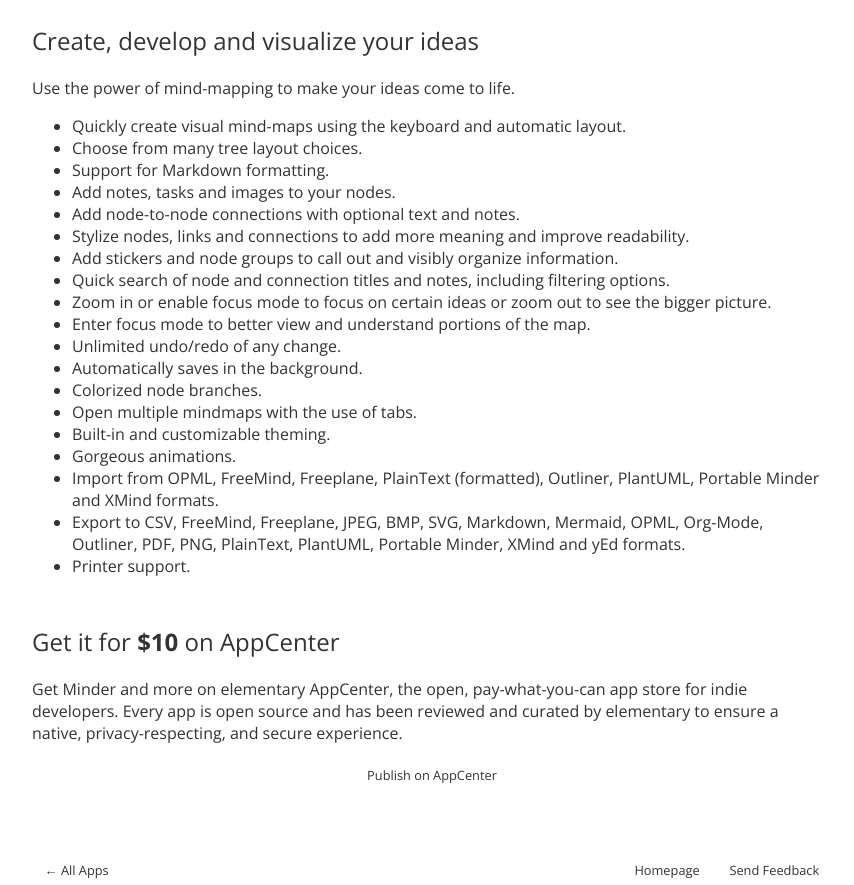
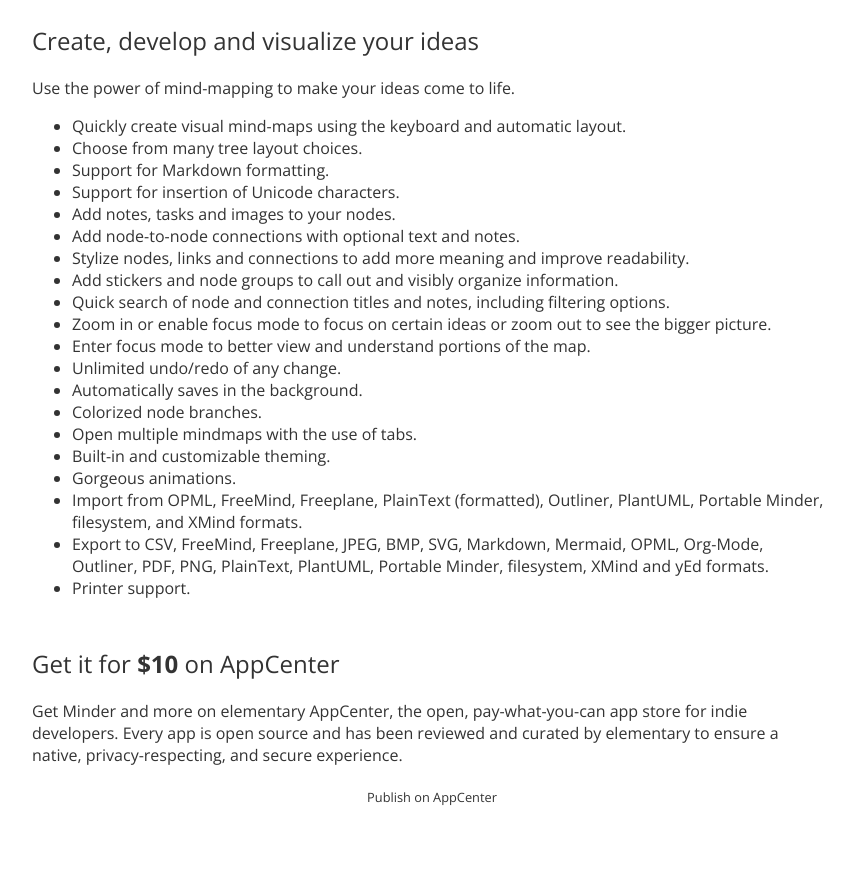
Before and after one commit to elementary/appcenter-web, a Jekyll site: the page built from _apps/com.github.phase1geo.minder.md, in a window 1280 px wide, cut to the strip 452-1337 px from the top of the page. Shown: the whole strip, without its empty margins (208-1062 px from the left). Built offline with Jekyll 4.4.1, drawn with Linux system fonts in a browser that asks for light colours; nearby versions of some CDN libraries.

Commit message:
Automatic update of data

```diff
--- a/_apps/com.github.phase1geo.minder.md
+++ b/_apps/com.github.phase1geo.minder.md
@@ -26,6 +26,7 @@ redirect_from: /com.github.phase1geo.minder.desktop/
 <li>Quickly create visual mind-maps using the keyboard and automatic layout.</li>
 <li>Choose from many tree layout choices.</li>
 <li>Support for Markdown formatting.</li>
+<li>Support for insertion of Unicode characters.</li>
 <li>Add notes, tasks and images to your nodes.</li>
 <li>Add node-to-node connections with optional text and notes.</li>
 <li>Stylize nodes, links and connections to add more meaning and improve readability.</li>
@@ -39,7 +40,7 @@ redirect_from: /com.github.phase1geo.minder.desktop/
 <li>Open multiple mindmaps with the use of tabs.</li>
 <li>Built-in and customizable theming.</li>
 <li>Gorgeous animations.</li>
-<li>Import from OPML, FreeMind, Freeplane, PlainText (formatted), Outliner, PlantUML, Portable Minder and XMind formats.</li>
-<li>Export to CSV, FreeMind, Freeplane, JPEG, BMP, SVG, Markdown, Mermaid, OPML, Org-Mode, Outliner, PDF, PNG, PlainText, PlantUML, Portable Minder, XMind and yEd formats.</li>
+<li>Import from OPML, FreeMind, Freeplane, PlainText (formatted), Outliner, PlantUML, Portable Minder, filesystem, and XMind formats.</li>
+<li>Export to CSV, FreeMind, Freeplane, JPEG, BMP, SVG, Markdown, Mermaid, OPML, Org-Mode, Outliner, PDF, PNG, PlainText, PlantUML, Portable Minder, filesystem, XMind and yEd formats.</li>
 <li>Printer support.</li>
 </ul>
```
